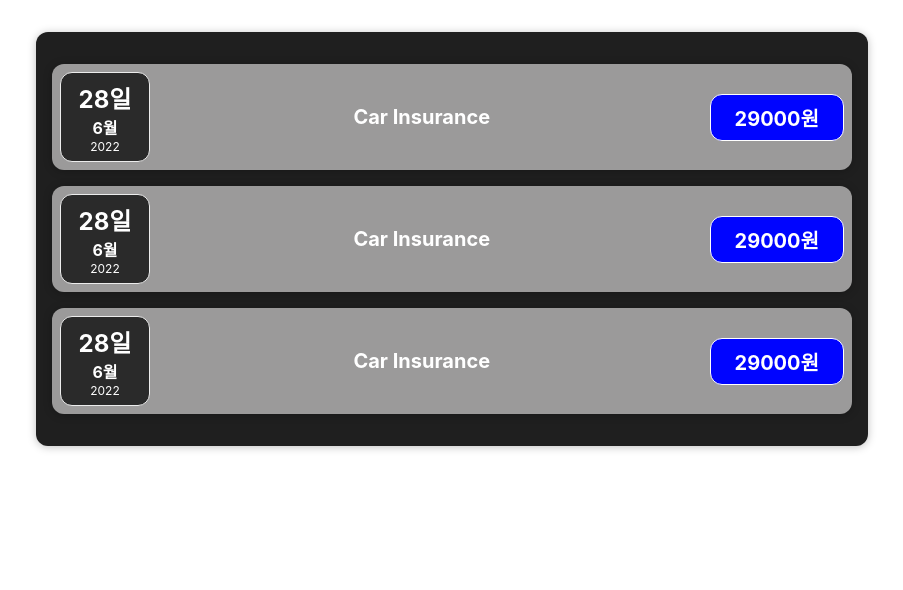
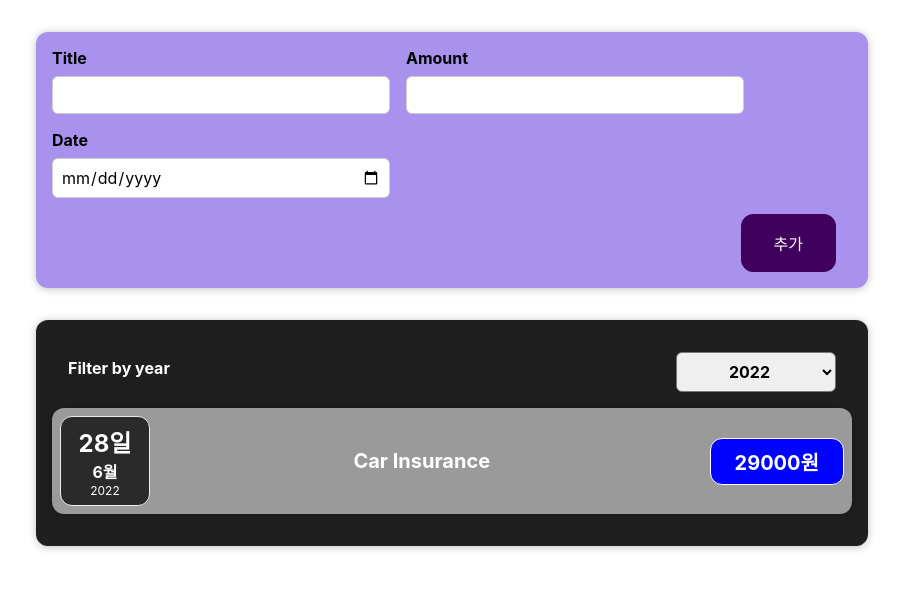
Before and after one commit to tpgus/typescript_react, a React (Create React App) app in the folder account-book/: page / in a window 1280 px wide. Shown: the top 590 px of the page, without its empty margins (188-1091 px from the left). Built offline with nearby package versions, Linux system fonts and the light colour scheme.

Commit message:
가계부 프로젝트 Typescript 리팩토링 v1.0.1

```diff
--- a/account-book/src/App.tsx
+++ b/account-book/src/App.tsx
@@ -1,30 +1,26 @@
-import React from "react";
+import React, { useState } from "react";
 import "./App.css";
 import Expenses from "./components/Expenses/Expenses";
+import NewExpense from "./components/NewExpense/NewExpense";
+import { NewExpenseDataType } from "./components/NewExpense/DataType";
 
 const App: React.FC = () => {
-  const expenses = [
+  const [expenses, setExpenses] = useState<NewExpenseDataType[]>([
     {
       id: "e1",
       title: "Car Insurance",
       date: new Date(2022, 5, 28),
       amount: 29000,
     },
-    {
-      id: "e2",
-      title: "Car Insurance",
-      date: new Date(2022, 5, 28),
-      amount: 29000,
-    },
-    {
-      id: "e3",
-      title: "Car Insurance",
-      date: new Date(2022, 5, 28),
-      amount: 29000,
-    },
-  ];
+  ]);
+
+  const addExpenseHandler = (expense: NewExpenseDataType) => {
+    setExpenses((prevExpenses) => [expense, ...prevExpenses]);
+  };
+
   return (
     <div className="App">
+      <NewExpense onAddExpense={addExpenseHandler} />
       <Expenses items={expenses} />
     </div>
   );
--- a/account-book/src/components/Expenses/ExpenseDate.tsx
+++ b/account-book/src/components/Expenses/ExpenseDate.tsx
@@ -4,6 +4,7 @@
 interface DateProps {
   date: Date;
 }
+
 const ExpenseDate: React.FC<DateProps> = (props) => {
   const year = props.date.getFullYear();
   const month = props.date.toLocaleString("ko-KR", { month: "numeric" });
--- a/account-book/src/components/Expenses/ExpenseItem.tsx
+++ b/account-book/src/components/Expenses/ExpenseItem.tsx
@@ -1,4 +1,4 @@
-import React from "react";
+import React, { useState } from "react";
 import ExpenseDate from "./ExpenseDate";
 import styles from "./ExpenseItem.module.css";
 import Card from "../UI/Card";
--- a/account-book/src/components/Expenses/Expenses.tsx
+++ b/account-book/src/components/Expenses/Expenses.tsx
@@ -1,6 +1,9 @@
+import { useState } from "react";
 import styles from "./Expenses.module.css";
 import ExpenseItem from "./ExpenseItem";
 import Card from "../UI/Card";
+import ExpensesFilter from "./ExpensesFilter";
+
 interface ExpensesProps {
   items: {
     id: string;
@@ -9,10 +12,20 @@
     amount: number;
   }[];
 }
-const Expenses: React.FC<ExpensesProps> = ({ items }) => {
+const Expenses: React.FC<ExpensesProps> = (props) => {
+  const [filteredYear, setFilteredYear] = useState<string>("2022");
+
+  const filterChangeHandler = (selectedYear: string) => {
+    setFilteredYear(selectedYear);
+  };
+
   return (
     <Card className={styles["expenses"]}>
-      {items.map((expense) => (
+      <ExpensesFilter
+        selectedYear={filteredYear}
+        onChangeFilter={filterChangeHandler}
+      />
+      {props.items.map((expense) => (
         <ExpenseItem
           key={expense.id}
           date={expense.date}
--- /dev/null
+++ b/account-book/src/components/Expenses/ExpensesFilter.module.css
@@ -0,0 +1,24 @@
+.expenses-filter {
+  color: white;
+  padding: 0 1rem;
+}
+
+.expenses-filter__control {
+  display: flex;
+  width: 100%;
+  align-items: center;
+  justify-content: space-between;
+  margin: 1rem 0;
+}
+
+.expenses-filter label {
+  font-weight: bold;
+  margin-bottom: 0.5rem;
+}
+
+.expenses-filter select {
+  font: inherit;
+  padding: 0.5rem 3rem;
+  font-weight: bold;
+  border-radius: 6px;
+}
--- /dev/null
+++ b/account-book/src/components/Expenses/ExpensesFilter.tsx
@@ -0,0 +1,28 @@
+import styles from "./ExpensesFilter.module.css";
+
+interface PropsType {
+  selectedYear: string;
+  onChangeFilter: (selectedYear: string) => void;
+}
+
+const ExpenseFilter: React.FC<PropsType> = (props) => {
+  const selectYearHandler = (event: React.ChangeEvent<HTMLSelectElement>) => {
+    props.onChangeFilter(event.target.value);
+  };
+
+  return (
+    <div className={styles["expenses-filter"]}>
+      <div className={styles["expenses-filter__control"]}>
+        <label>Filter by year</label>
+        <select value={props.selectedYear} onChange={selectYearHandler}>
+          <option value="2022">2022</option>
+          <option value="2021">2021</option>
+          <option value="2020">2020</option>
+          <option value="2019">2019</option>
+        </select>
+      </div>
+    </div>
+  );
+};
+
+export default ExpenseFilter;
--- /dev/null
+++ b/account-book/src/components/NewExpense/DataType.tsx
@@ -0,0 +1,17 @@
+export interface ExpenseDataType {
+  title: string;
+  amount: number;
+  date: Date;
+}
+
+export interface NewExpenseDataType extends ExpenseDataType {
+  id: string;
+}
+
+export interface ExpenseFormPropsType {
+  onSaveExpenseData: (expenseData: ExpenseDataType) => void;
+}
+
+export interface NewExpensePropsType {
+  onAddExpense: (newExpenseData: NewExpenseDataType) => void;
+}
--- /dev/null
+++ b/account-book/src/components/NewExpense/ExpenseForm.module.css
@@ -0,0 +1,26 @@
+.new-expense__controls {
+  display: flex;
+  flex-wrap: wrap;
+  gap: 1rem;
+  margin-bottom: 1rem;
+  text-align: left;
+}
+
+.new-expense__control label {
+  font-weight: bold;
+  margin-bottom: 0.5rem;
+  display: block;
+}
+
+.new-expense__control input {
+  font: inherit;
+  padding: 0.5rem;
+  border-radius: 6px;
+  border: 1px solid #ccc;
+  width: 20rem;
+  max-width: 100%;
+}
+
+.new-expense__actions {
+  text-align: right;
+}
--- /dev/null
+++ b/account-book/src/components/NewExpense/ExpenseForm.tsx
@@ -0,0 +1,77 @@
+import styles from "./ExpenseForm.module.css";
+import React, { useState } from "react";
+import { ExpenseFormPropsType } from "./DataType";
+
+type EventType = React.ChangeEvent<HTMLInputElement>;
+
+const ExpenseForm: React.FC<ExpenseFormPropsType> = (props) => {
+  const [enteredTitle, setEnteredTitle] = useState<string>(""); //타입추론으로도 가능
+  const [enteredDate, setEnteredDate] = useState<string>("");
+  const [enteredAmount, setEnteredAmount] = useState<string>("");
+
+  const titleChangeHandler = (event: EventType) => {
+    setEnteredTitle(event.target.value);
+  };
+
+  const dateChangeHandler = (event: EventType) => {
+    setEnteredDate(event.target.value);
+  };
+
+  const amountChangeHandler = (event: EventType) => {
+    setEnteredAmount(event.target.value);
+  };
+
+  const submitHandler = (event: React.FormEvent<HTMLFormElement>) => {
+    event.preventDefault();
+    const expenseData = {
+      title: enteredTitle,
+      date: new Date(enteredDate),
+      amount: +enteredAmount,
+    };
+
+    props.onSaveExpenseData(expenseData);
+    setEnteredAmount("");
+    setEnteredDate("");
+    setEnteredTitle("");
+  };
+
+  return (
+    <form onSubmit={submitHandler}>
+      <div className={styles["new-expense__controls"]}>
+        <div className={styles["new-expense__control"]}>
+          <label>Title</label>
+          <input
+            type="text"
+            value={enteredTitle}
+            onChange={titleChangeHandler}
+          />
+        </div>
+        <div className={styles["new-expense__control"]}>
+          <label>Amount</label>
+          <input
+            type="number"
+            min="100"
+            step="100"
+            value={enteredAmount}
+            onChange={amountChangeHandler}
+          />
+        </div>
+        <div className={styles["new-expense__control"]}>
+          <label>Date</label>
+          <input
+            type="date"
+            min="2019-01-01"
+            max="2022-12-31"
+            value={enteredDate}
+            onChange={dateChangeHandler}
+          />
+        </div>
+      </div>
+      <div className={styles["new-expense__actions"]}>
+        <button type="submit">추가</button>
+      </div>
+    </form>
+  );
+};
+
+export default ExpenseForm;
--- /dev/null
+++ b/account-book/src/components/NewExpense/NewExpense.module.css
@@ -0,0 +1,38 @@
+.new-expense {
+  background-color: #a892ee;
+  padding: 1rem;
+  margin: 2rem auto;
+  width: 50rem;
+  max-width: 95%;
+  border-radius: 12px;
+  text-align: center;
+  box-shadow: 0 1px 8px rgba(0, 0, 0, 0.25);
+}
+
+.new-expense button {
+  font: inherit;
+  cursor: pointer;
+  padding: 1rem 2rem;
+  border: 1px solid #40005d;
+  background-color: #40005d;
+  color: white;
+  border-radius: 12px;
+  margin-right: 1rem;
+}
+
+.new-expense button:hover,
+.new-expense button:active {
+  background-color: #510674;
+  border-color: #510674;
+}
+
+.new-expense button.alternative {
+  color: #220131;
+  border-color: transparent;
+  background-color: transparent;
+}
+
+.new-expense button.alternative:hover,
+.new-expense button.alternative:active {
+  background-color: #ddb3f8;
+}
--- /dev/null
+++ b/account-book/src/components/NewExpense/NewExpense.tsx
@@ -0,0 +1,20 @@
+import styles from "./NewExpense.module.css";
+import ExpenseForm from "./ExpenseForm";
+import { ExpenseDataType, NewExpensePropsType } from "./DataType";
+
+const NewExpense: React.FC<NewExpensePropsType> = (props) => {
+  const saveExpenseDataHandler = (enteredExpenseData: ExpenseDataType) => {
+    const expenseData = {
+      ...enteredExpenseData,
+      id: Math.random().toString(),
+    };
+    props.onAddExpense(expenseData);
+  };
+  return (
+    <div className={styles["new-expense"]}>
+      <ExpenseForm onSaveExpenseData={saveExpenseDataHandler} />
+    </div>
+  );
+};
+
+export default NewExpense;
```
